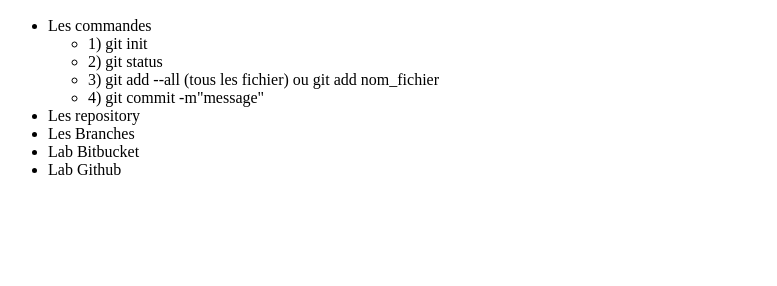
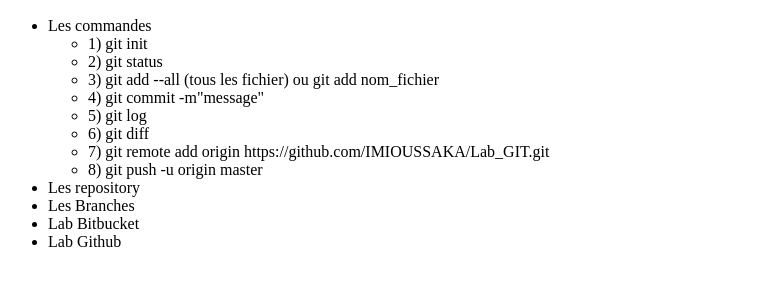
Before and after one commit to IMIOUSSAKA/Lab_GIT, a plain HTML site: page index.html in a window 1280 px wide. Shown: the part 96-382 px from the top of the page, without its empty margins (0-777 px from the left). Drawn offline with Linux system fonts and the light colour scheme.

Commit message:
commandes remote

```diff
--- a/index.html
+++ b/index.html
@@ -16,6 +16,10 @@
             <li>2) git status</li>
             <li>3) git add --all (tous les fichier) ou git add nom_fichier</li>
             <li>4) git commit -m"message"</li>
+            <li>5) git log</li>
+            <li>6) git diff</li>
+            <li>7) git remote add origin https://github.com/IMIOUSSAKA/Lab_GIT.git</li>
+            <li>8) git push -u origin master</li>
         </ul>
 
 
```
